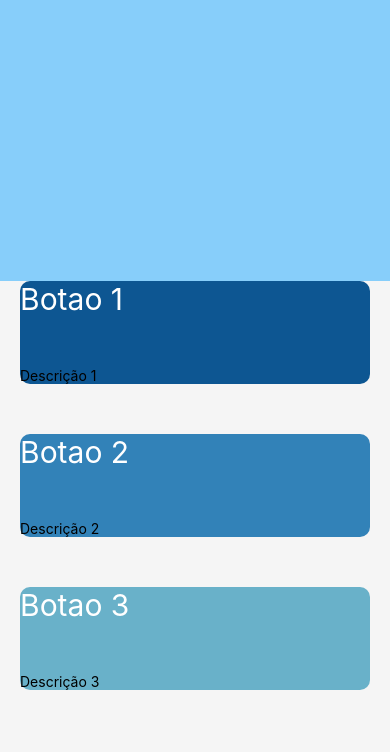
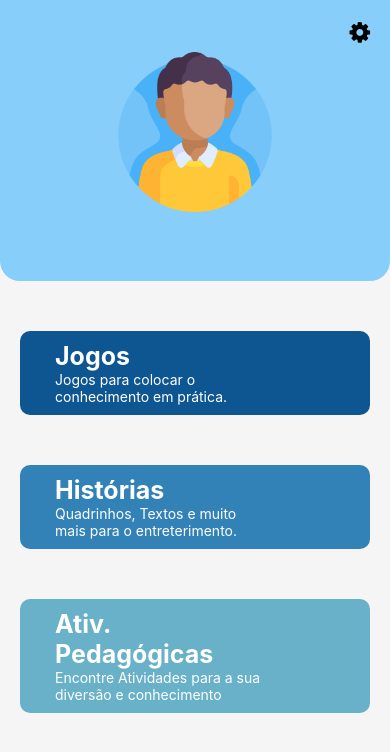
Before and after one commit to gustavoandrade1989/infinity-app-master, a React Native app: screen /Profile in a window 390 px wide. Shown: the top 752 px of the page. Built offline with nearby package versions, Linux system fonts and the light colour scheme.

Commit message:
mudanças 24/05

```diff
--- a/package.json
+++ b/package.json
@@ -20,7 +20,8 @@
     "react-native-ico-material-design": "^3.3.1",
     "react-native-safe-area-context": "4.5.0",
     "react-native-screens": "~3.20.0",
-    "react-native-svg": "13.4.0"
+    "react-native-svg": "13.4.0",
+    "expo-image-picker": "~14.1.1"
   },
   "devDependencies": {
     "@babel/core": "^7.20.0"
--- a/src/Screens/Login and Register/Login.js
+++ b/src/Screens/1 - Login and Register/Login.js
@@ -86,7 +86,7 @@ const styles = StyleSheet.create({
             width: '50%',
             bottom: '15%',
             alignItems: 'center',
-            justifyContent: 'center'
+            justifyContent: 'center',
         },
         buttonTextAcess: {
             fontSize: 18,
--- /dev/null
+++ b/src/Screens/2 - Profile/Profile.js
@@ -0,0 +1,73 @@
+import React from "react";
+import { View, Text, StyleSheet, TouchableOpacity, Image } from 'react-native';
+import { useNavigation } from '@react-navigation/native'
+import Buttom from "./ScrollviewButtom";
+import { FontAwesome } from '@expo/vector-icons';
+
+
+
+export default function Profile({ navigation }) {
+
+    return (
+
+        <View style={styles.container}>
+            <View style={styles.containerUser}>
+
+                <Image
+                    source={require('../../assets/garoto.png')}
+                    style={styles.imagem}
+                    resizeMode="contain" />
+
+                <Text style={styles.nameUser} >USUARIO</Text>
+
+                <TouchableOpacity style={styles.gearButton} onPress={() => navigation.navigate('profileSettigns')}>
+                    <FontAwesome name="gear" size={24} color="black" />
+                </TouchableOpacity>
+            </View>
+
+
+
+            <View style={styles.containerMain}>
+                <Buttom />
+            </View>
+
+        </View>
+
+    )
+}
+const styles = StyleSheet.create({
+    container: {
+        flex: 1,
+        backgroundColor: '#F5F5F5',
+    },
+    containerUser: {
+        flex: 1,
+        backgroundColor: '#87CEFA',
+        justifyContent: 'center',
+        alignItems: 'center',
+        borderBottomLeftRadius: 20,
+        borderBottomRightRadius: 20,
+    },
+    containerMain: {
+        flex: 2,
+        backgroundColor: '#F5F5F5',
+        alignItems: 'center',
+        justifyContent: 'center',
+    },
+    profileButton: {
+        backgroundColor: '#0D5692',
+        borderRadius: 10,
+    },
+    gearButton: {
+        position: 'absolute',
+        right: 20,
+        top: 20,
+    },
+    imagem: {
+        width: 160,
+    },
+    nameUser: {
+        color: '#FFF',
+        fontWeight: 'bold',
+    }
+})
--- a/src/Screens/Profile/ScrollviewButtom.js
+++ b/src/Screens/2 - Profile/ScrollviewButtom.js
@@ -12,24 +12,22 @@ const Button = () => {
   return (
     <SafeAreaView style={styles.container}>
       <ScrollView style={styles.scrollView}>
+
         <TouchableOpacity activeOpacity={0.8} style={styles.containerButtonGames}>
-            <Text style={styles.buttonTextGames}>
-                Botao 1
-            </Text>
-            <Text>Descrição 1</Text>
+            <Text style={styles.title}>Jogos</Text>
+            <Text style={styles.Descrition}>Jogos para colocar o conhecimento em prática.</Text>
         </TouchableOpacity>
+
         <TouchableOpacity activeOpacity={0.8} style={styles.containerButtonHistory}>
-            <Text style={styles.buttonTextHistory}>
-                Botao 2
-            </Text>
-            <Text>Descrição 2</Text>
+            <Text style={styles.title}>Histórias</Text>
+            <Text style={styles.Descrition}>Quadrinhos, Textos e muito mais para o entreterimento.</Text>
         </TouchableOpacity>
+
         <TouchableOpacity activeOpacity={0.8} style={styles.containerButtonActivity}>
-            <Text style={styles.buttonTextActivity}>
-                Botao 3
-            </Text>
-            <Text>Descrição 3</Text>
+            <Text style={styles.title}>Ativ. Pedagógicas</Text>
+            <Text style={styles.Descrition}>Encontre Atividades para a sua diversão e conhecimento</Text>
         </TouchableOpacity>
+
       </ScrollView>
     </SafeAreaView>
   );
@@ -38,42 +36,43 @@ const Button = () => {
 const styles = StyleSheet.create({
     container: {
         flex: 1,
-        paddingTop: StatusBar.currentHeight,
+        paddingTop: 50,
     },
     scrollView: {
         marginHorizontal: 20,
 
     },
-    buttonTextGames: {
-        fontSize: 30,
-        color: '#fff',
-        marginBottom: 50,
-    },
     containerButtonGames: {
+        paddingVertical: 10,
+        paddingStart:'10%',
+        paddingEnd: '30%',
         backgroundColor: '#0D5692',
         marginBottom: 50,
         borderRadius: 10,
     },
-
-    buttonTextHistory: {
-        fontSize: 30,
-        color: '#fff',
-        marginBottom: 50,
-    },
     containerButtonHistory: {
+        paddingVertical: 10,
+        paddingStart:'10%',
+        paddingEnd: '30%',
         backgroundColor: '#3282B8',
         marginBottom: 50,
         borderRadius: 10,
     },
-    buttonTextActivity: {
-        fontSize: 30,
-        color: '#fff',
-        marginBottom: 50,
-    },
     containerButtonActivity: {
+        paddingVertical: 10,
+        paddingStart:'10%',
+        paddingEnd: '30%',
         backgroundColor: '#69B1C9',
         marginBottom: 50,
         borderRadius: 10,
+    },
+    title: {
+        color: '#FFF',
+        fontWeight: 'bold',
+        fontSize: 25,
+    },
+    Descrition: {
+        color: '#FFF'
     },
 
   });
--- a/src/Screens/Profile/Profile.js
+++ /dev/null
@@ -1,49 +0,0 @@
-import React from "react";
-import { View, Text, StyleSheet, TouchableOpacity} from 'react-native';
-import { useNavigation } from '@react-navigation/native'
-import Buttom from "./ScrollviewButtom";
-export default function Profile( {navigation} ) {
-
-    return (
-        <View style={styles.container}>
-
-            <View style={styles.containerUser}>
-            </View>
-
-            <View style={styles.containerMain}>
-                {/* Fazer ScrollView */}
-                <Buttom/>
-            </View>
-
-        </View>
-
-    )
-}
-const styles = StyleSheet.create({
-    container: {
-        flex: 1,
-        backgroundColor: '#F5F5F5',
-    },
-    containerUser: {
-        flex: 3,
-        backgroundColor: '#87CEFA',
-    },
-    containerMain: {
-        flex: 6,
-        backgroundColor: '#F5F5F5',
-    },
-    containerNav: {
-        position: 'absolute',
-        alignContent: 'center',
-        bottom: 0
-    },
-    navBar: {
-        flexDirection: 'row',
-        backgroundColor: '#FFF',
-        width: '100%',
-        justifyContent: 'space-evenly',
-    },
-    iconBeHave: {
-        padding: 14,
-    }
-})
--- a/src/routes/Routes.js
+++ b/src/routes/Routes.js
@@ -1,9 +1,12 @@
 import { createNativeStackNavigator } from '@react-navigation/native-stack';
-import Welcome from '../Screens/Login and Register/firstScreen';
-import SignIn from '../Screens/Login and Register/Login';
-import Register from '../Screens/Login and Register/Register';
-import Profile from '../Screens/Profile/Profile';
-import Settings from '../Screens/Profile/profileSettings';
+import Games from '../Screens/Games/gameOne';
+import History from '../Screens/History/historyOne';
+import Activity from '../Screens/pedagogicalActivity/activityOne';
+import Welcome from '../Screens/1 - Login and Register/firstScreen';
+import SignIn from '../Screens/1 - Login and Register/Login';
+import Register from '../Screens/1 - Login and Register/Register';
+import Profile from '../Screens/2 - Profile/Profile';
+import Settings from '../Screens/2 - Profile/profileSettings';
 
 
 const Stack = createNativeStackNavigator();
@@ -50,6 +53,23 @@ export default function Routes() {
             options={{ headerShown: false }}
             />
 
+            <Stack.Screen
+            name="Games"
+            component={Games}
+            options={{ headerShown: false }}
+            />
+
+            <Stack.Screen
+            name="History"
+            component={History}
+            options={{ headerShown: false }}
+            />
+            <Stack.Screen
+            name="Activity"
+            component={Activity}
+            options={{ headerShown: false }}
+            />
+
         </Stack.Navigator>
     )
 };
```
Also changed, not shown: src/Screens/1 - Login and Register/Register.js (renamed from src/Screens/Login and Register/Register.js), src/Screens/1 - Login and Register/firstScreen.js (renamed from src/Screens/Login and Register/firstScreen.js), src/Screens/2 - Profile/profileSettings.js (renamed from src/Screens/Profile/profileSettings.js), src/assets/garoto.png (added), 1 other file (tests, documents, lock files or other folders).
